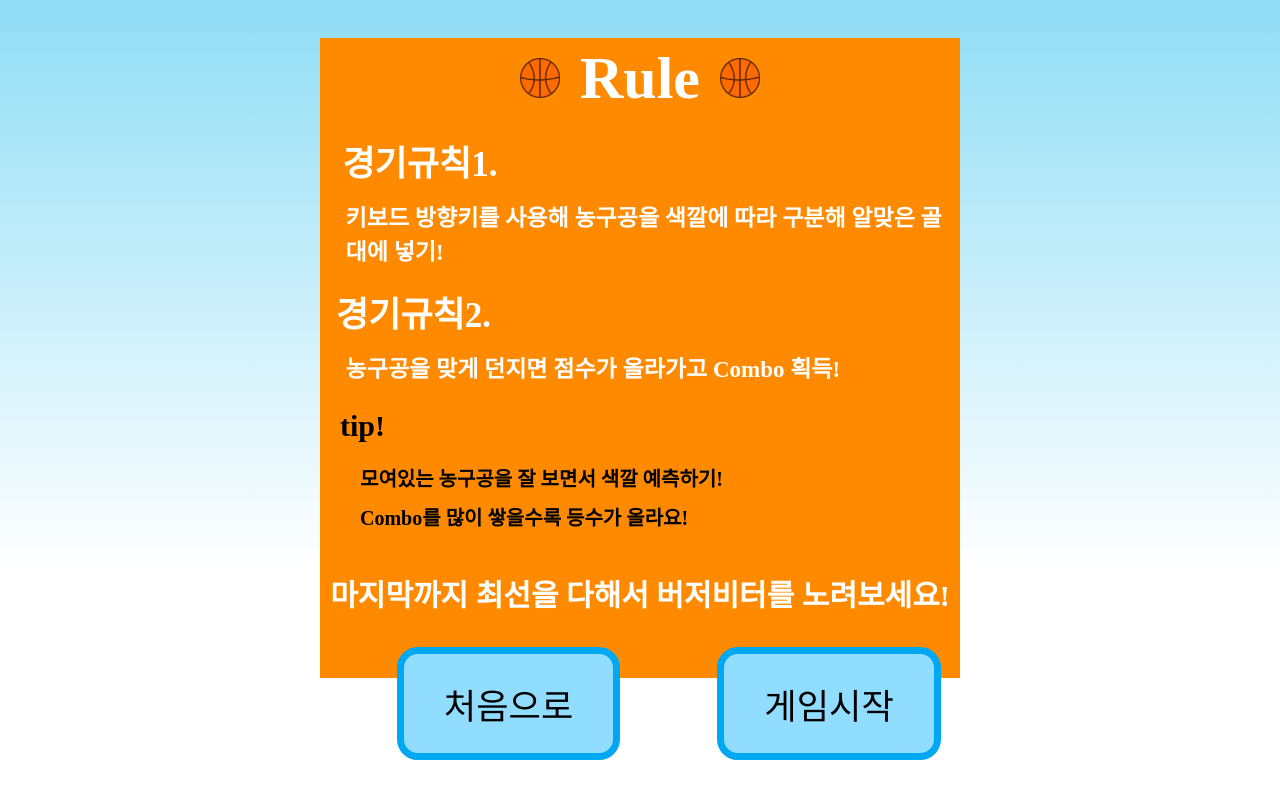
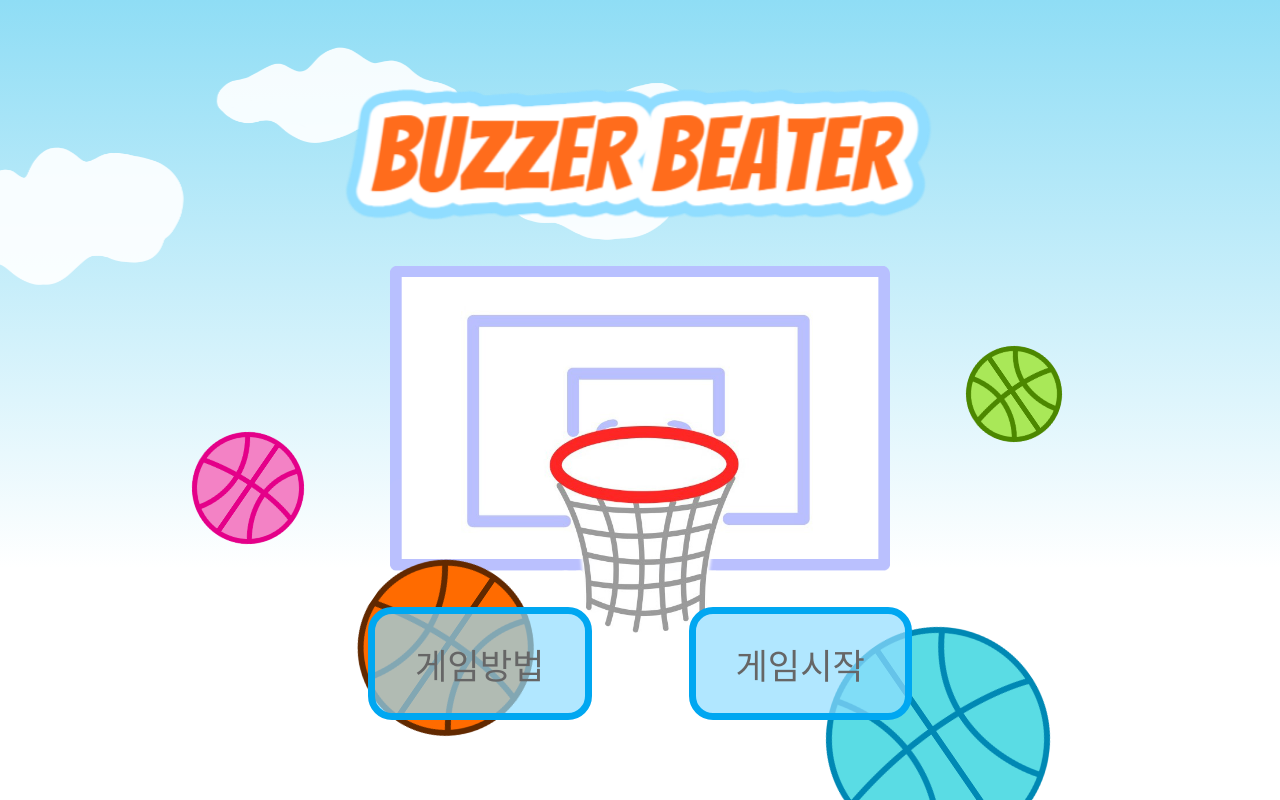
Before and after one commit to hyewwonn/BuzzerBeater, a Next.js app: page / in a window 1280 px wide. Built offline with nearby package versions, Linux system fonts and the light colour scheme; a web font is replaced by a local one.

Commit message:
max width

```diff
--- a/src/pages/index.js
+++ b/src/pages/index.js
@@ -4,7 +4,7 @@ import MainPage from './MainPage';
 export default function Home() {
   return (
     <>
-      <RulePage />
+      <MainPage />
     </>
   )
 }
--- a/src/styles/GamePage.module.css
+++ b/src/styles/GamePage.module.css
@@ -53,6 +53,7 @@
 .blueBall, .pinkBall,
 .greenBall, .orangeBall {
   width: 10vw;
+  max-width: 140px;
   height: auto;
 }
 
```
